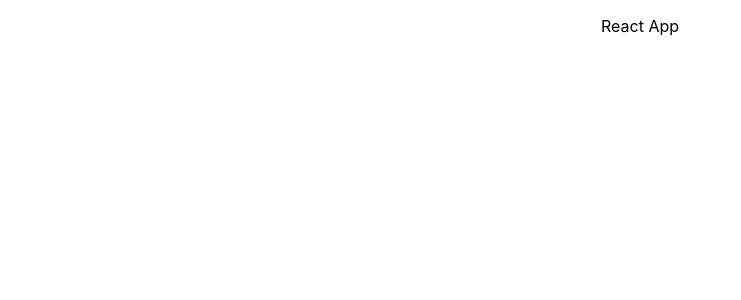
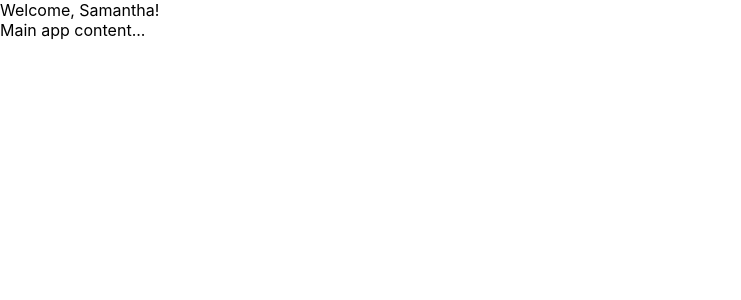
Before and after one commit to mjayfinley/react-practice, a React (Create React App) app: page / in a window 1280 px wide. Shown: the top 300 px of the page, without its empty margins (0-741 px from the left). Built offline with nearby package versions, Linux system fonts and the light colour scheme.

Commit message:
useContext example

```diff
--- a/src/App.js
+++ b/src/App.js
@@ -1,12 +1,30 @@
 import React from 'react';
 import './App.css';
 
+const UserContext = React.createContext();
+
 function App() {
+
+    const [user] = React.useState({ name: "Samantha" })
+
     return (
-        <div className="App">
-            <p>React App</p>
-        </div>
+        <UserContext.Provider value={user}>
+            <Main />
+        </UserContext.Provider>
     );
 }
 
+const Main = () => (
+    <>
+        <Header />
+        <div>Main app content...</div>
+    </>
+)
+
+const Header = () => {
+    const user = React.useContext(UserContext);
+
+    return <header>Welcome, {user.name}!</header>
+}
+
 export default App;
```
